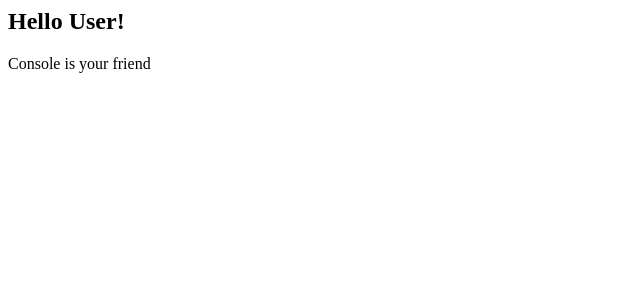
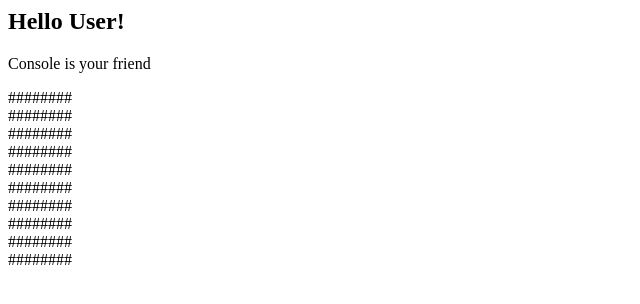
Before and after one commit to lifecoderua/webpd, a website built with webpack: page index.html in a window 1280 px wide. Shown: the whole page, without its empty margins (0-640 px from the left). Built offline with nearby package versions, Linux system fonts and the light colour scheme.

Commit message:
basic output

```diff
--- a/index.html
+++ b/index.html
@@ -1,8 +1,10 @@
 <html>
   <head></head>
   <body>
-    <script src="/dist/bundle.js"></script>
     <h2>Hello User!</h2>
     <p>Console is your friend</p>
+    <div id="render-target"></div>
+
+    <script src="/dist/bundle.js"></script>
   </body>
 </html>
--- a/src/core.ts
+++ b/src/core.ts
@@ -3,7 +3,9 @@ import { Render } from './render'
 import { Map } from './map'
 
 function run() {
-  var map = new Map()
+  let map = new Map()
+  let render = new Render()
+  render.render(map)
   console.log(`map: ${map}`)
   console.log((new Extra()).cool())
 }
--- a/src/render.ts
+++ b/src/render.ts
@@ -1,8 +1,10 @@
 export class Render {
   // map = []
+  target = document.getElementById('render-target')
 
+  render(map) {
+    this.target.innerHTML = ''
 
-  render() {
-
+    map.map.map( (row) => this.target.innerHTML += `${row.join('')}<br>` )
   }
 }
```
